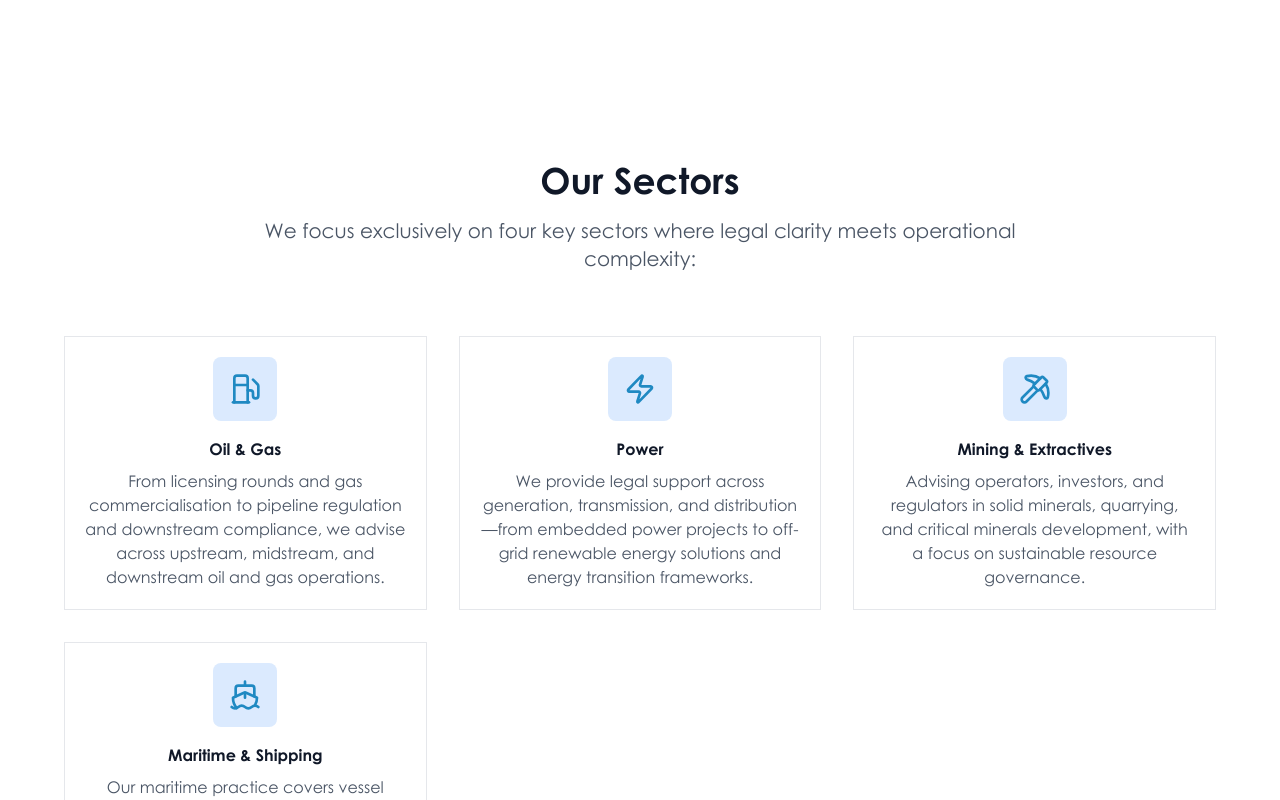
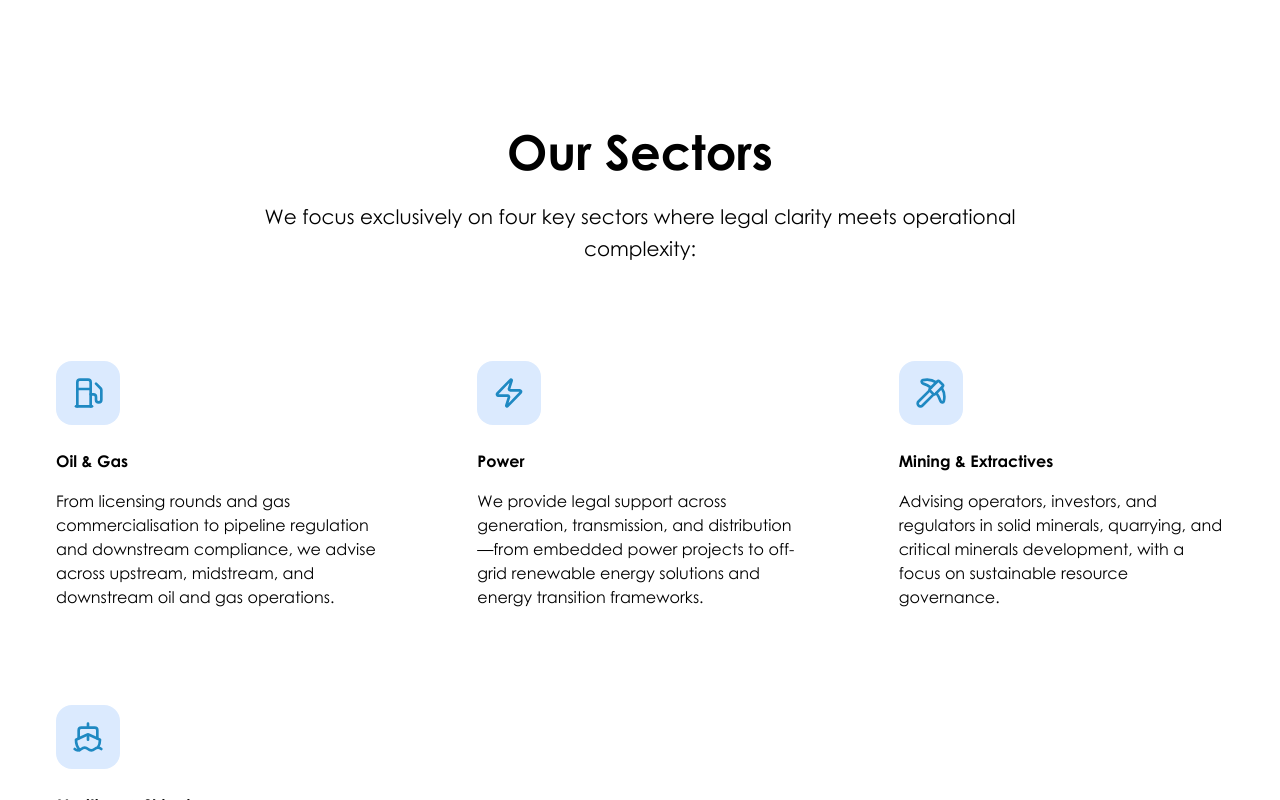
Before and after one commit to Obayuwana22/Atomlegal, a React (Vite) app: page / in a window 1280 px wide. Shown: the part 2580-3380 px from the top of the page. Built offline with nearby package versions, Linux system fonts and the light colour scheme.

Commit message:
New bug fix

```diff
--- a/src/components/Footer.jsx
+++ b/src/components/Footer.jsx
@@ -114,8 +114,8 @@ const Footer = () => {
             >
               Linkedin
             </a>
-            <p>Terms of Use | Privacy Policy</p>
           </p>
+          <p>Terms of Use | Privacy Policy</p>
         </div>
       </div>
     </footer>
--- a/src/components/PracticeAreas.jsx
+++ b/src/components/PracticeAreas.jsx
@@ -26,7 +26,7 @@ const PracticeAreas = () => {
 
         <div className="border border-gray-200 bg-blue-50 rounded-lg">
           <div className="p-6">
-            <ul className="space-y-2 text-xl text-gray-600 ">
+            <ul className="space-y-2 text-xl text-gray-600">
               <li className="flex  items-center">
                 <CheckCircle className="max-w-4 h-4 text-primary-clr mr-2" />
                 Regulatory Consulting & Compliance
--- a/src/components/Sectors.jsx
+++ b/src/components/Sectors.jsx
@@ -12,85 +12,85 @@ import { sectors } from "../../data";
 
 const Sectors = () => {
   return (
-    <section id="sectors" className="py-20 md:py-32">
+    // <section id="sectors" className="py-20 md:py-32">
+    //   <div className="container mx-auto px-6">
+    //     <div className="text-center space-y-4 mb-16">
+    //       <h2 className="text-3xl md:text-4xl font-bold text-gray-900">
+    //         Our Sectors
+    //       </h2>
+    //       <p className="text-xl text-gray-600 max-w-3xl mx-auto">
+    //         We focus exclusively on four key sectors where legal clarity meets
+    //         operational complexity:
+    //       </p>
+    //     </div>
+
+    //     <div className="grid md:grid-cols-2 lg:grid-cols-3 gap-8 max-w-6xl mx-auto">
+    //       {sectors.map((sector, index) => (
+    //         <div
+    //           key={index}
+    //           className="border border-gray-200 hover:shadow-lg transition-shadow p-5"
+    //         >
+    //           <div className="text-center">
+    //             <div className="w-16 h-16 bg-blue-100 rounded-lg flex items-center justify-center mx-auto mb-4">
+    //               <sector.icon className="h-8 w-8 text-primary-clr" />
+    //             </div>
+    //             <div className="text-gray-900 mb-2 font-semibold">
+    //               {sector.title}
+    //             </div>
+    //             <div className="text-gray-600">{sector.description}</div>
+    //           </div>
+    //         </div>
+    //       ))}
+    //     </div>
+    //   </div>
+    // </section>
+
+
+<section className="py-24 bg-gradient-subtle">
       <div className="container mx-auto px-6">
-        <div className="text-center space-y-4 mb-16">
-          <h2 className="text-3xl md:text-4xl font-bold text-gray-900">
+        <div className="text-center mb-16">
+          <h2 className="text-4xl md:text-5xl font-bold text-primary mb-6">
             Our Sectors
           </h2>
-          <p className="text-xl text-gray-600 max-w-3xl mx-auto">
+          <p className="text-xl text-muted-foreground max-w-3xl mx-auto leading-relaxed">
             We focus exclusively on four key sectors where legal clarity meets
             operational complexity:
           </p>
         </div>
 
-        <div className="grid md:grid-cols-2 lg:grid-cols-3 gap-8 max-w-6xl mx-auto">
+        <div className="grid grid-cols-1 md:grid-cols-2 lg:grid-cols-3 gap-8">
           {sectors.map((sector, index) => (
             <div
-              key={index}
-              className="border border-gray-200 hover:shadow-lg transition-shadow p-5"
+              key={sector.title}
+              className="group relative overflow-hidden bg-card hover:shadow-elegant transition-all duration-500 shadow-card hover:scale-105 animate-fade-in rounded-lg"
+              style={{ animationDelay: `${index * 100}ms` }}
             >
-              <div className="text-center">
-                <div className="w-16 h-16 bg-blue-100 rounded-lg flex items-center justify-center mx-auto mb-4">
-                  <sector.icon className="h-8 w-8 text-primary-clr" />
+              <div className="p-8">
+                <div className="relative z-10">
+                  <div className="flex items-center justify-center w-16 h-16 bg-blue-100  rounded-2xl mb-6 group-hover:animate-float transition-all duration-500">
+                    <sector.icon className="w-8 h-8 text-primary-clr" />
+                  </div>
+
+                  <h3 className="font-semibold text-primary mb-4 group-hover:text-primary-glow transition-colors duration-300">
+                    {sector.title}
+                  </h3>
+
+                  <p className="text-muted-foreground group-hover:text-foreground transition-colors duration-300">
+                    {sector.description}
+                  </p>
                 </div>
-                <div className="text-gray-900 mb-2 font-semibold">
-                  {sector.title}
-                </div>
-                <div className="text-gray-600">{sector.description}</div>
+
+                {/* Subtle hover gradient overlay */}
+                <div className="absolute inset-0 bg-gradient-to-br from-primary-clr shadow-2xl to-transparent opacity-0 group-hover:opacity-100 transition-opacity duration-500" />
+
+                {/* Decorative border accent */}
+                <div className="absolute bottom-0 left-0 right-0 h-1 bg-gradient-black scale-x-0 group-hover:scale-x-100 transition-transform duration-500 origin-left" />
               </div>
             </div>
           ))}
         </div>
       </div>
     </section>
-
-
-// <section className="py-24 bg-gradient-subtle">
-    //   <div className="container mx-auto px-6">
-    //     <div className="text-center mb-16">
-    //       <h2 className="text-4xl md:text-5xl font-bold text-primary mb-6">
-    //         Our Services
-    //       </h2>
-    //       <p className="text-xl text-muted-foreground max-w-3xl mx-auto leading-relaxed">
-    //         We focus exclusively on four key sectors where legal clarity meets
-    //         operational complexity:
-    //       </p>
-    //     </div>
-
-    //     <div className="grid grid-cols-1 md:grid-cols-2 lg:grid-cols-3 gap-8">
-    //       {sectors.map((sector, index) => (
-    //         <div
-    //           key={sector.title}
-    //           className="group relative overflow-hidden bg-card hover:shadow-elegant transition-all duration-500 border-0 shadow-card hover:scale-105 animate-fade-in"
-    //           style={{ animationDelay: `${index * 100}ms` }}
-    //         >
-    //           <div className="p-8">
-    //             <div className="relative z-10">
-    //               <div className="flex items-center justify-center w-16 h-16 bg-blue-100  rounded-2xl mb-6 group-hover:animate-float transition-all duration-500">
-    //                 <sector.icon className="w-8 h-8 text-primary-clr" />
-    //               </div>
-
-    //               <h3 className="text-xl font-semibold text-primary mb-4 group-hover:text-primary-glow transition-colors duration-300">
-    //                 {sector.title}
-    //               </h3>
-
-    //               <p className="text-muted-foreground leading-relaxed group-hover:text-foreground transition-colors duration-300">
-    //                 {sector.description}
-    //               </p>
-    //             </div>
-
-    //             {/* Subtle hover gradient overlay */}
-    //             <div className="absolute inset-0 bg-gradient-to-br from-accent/5 shadow-2xl to-transparent opacity-0 group-hover:opacity-100 transition-opacity duration-500" />
-
-    //             {/* Decorative border accent */}
-    //             <div className="absolute bottom-0 left-0 right-0 h-1 bg-gradient-accent scale-x-0 group-hover:scale-x-100 transition-transform duration-500 origin-left" />
-    //           </div>
-    //         </div>
-    //       ))}
-    //     </div>
-    //   </div>
-    // </section>
   );
 };
 
--- a/src/components/Services.jsx
+++ b/src/components/Services.jsx
@@ -28,7 +28,7 @@ const Services = () => {
           {services.map((service, index) => (
             <div
               key={index}
-              className="border border-gray-200 hover:shadow-lg transition-shadow p-5"
+              className="border border-gray-200 rounded-lg hover:shadow-lg transition-shadow p-5"
             >
               <div className="text-center">
                 <div className="w-16 h-16 bg-blue-100 rounded-lg flex items-center justify-center mx-auto mb-4">
```
